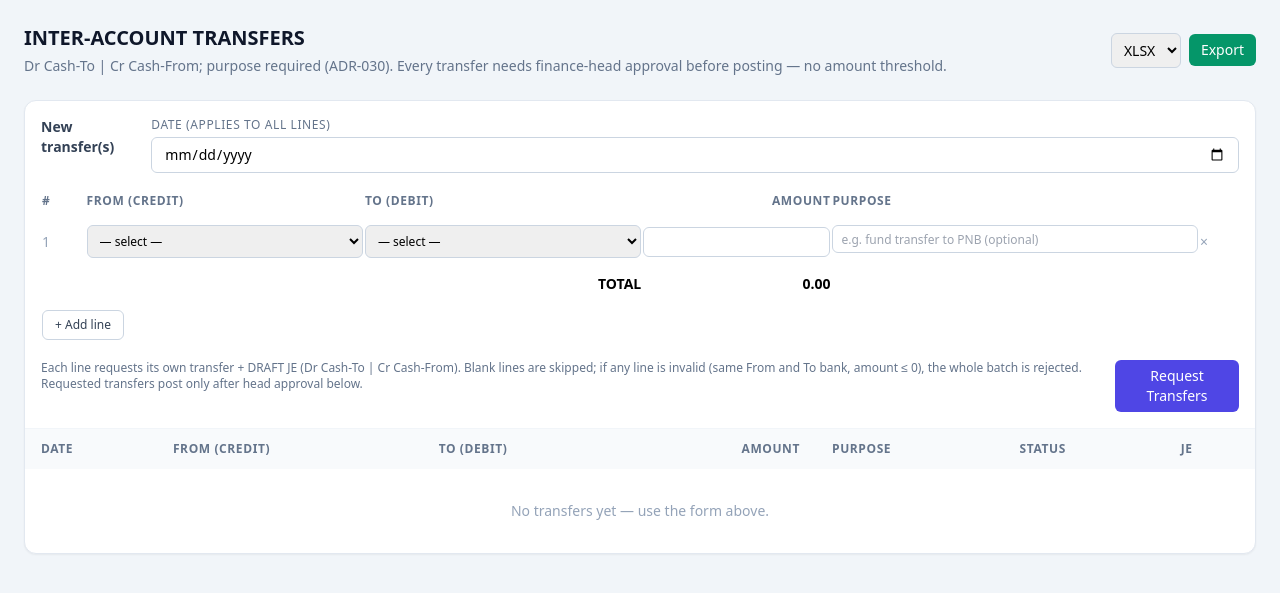
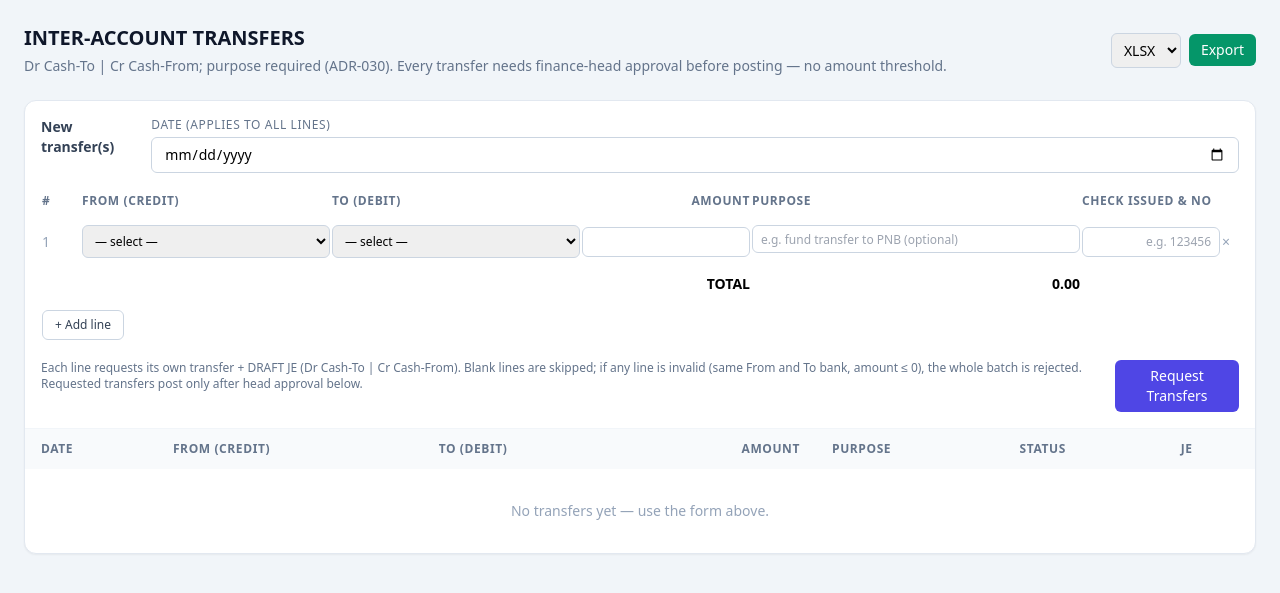
Before and after one commit to WinefredoSailes/STMIET-Accounting_System, a Django app: template backend/apps/ui/templates/ui/cash/transfers.html in a window 1280 px wide. Shown: the top 593 px of the page. Run offline with Django 5.2, Linux system fonts and the light colour scheme; the template is opened without the code that fills it, so the values that code supplies are empty; parts of the project's set-up code (start-up, migrations or seed data) failed here and were passed over.

Commit message:
ADR-030: Add check number field to inter-account transfers - matches CV form format - Model: Added check_no CharField(max_length=32, blank=True) - Serializer: Added check_no to InterAccountTransferSerializer - Template: Label CHECK ISSUED & NO (matches cv_form.html), line_check_no input with maxlength=32, date input w-full only, added CHECK ISSUED & NO column (140px) to table, updated column spans

```diff
--- a/backend/apps/cash/models.py
+++ b/backend/apps/cash/models.py
@@ -261,6 +261,7 @@ class InterAccountTransfer(AuditableModel):
         "auth.User", null=True, blank=True, on_delete=models.SET_NULL, related_name="approved_transfers"
     )
     approved_at = models.DateTimeField(null=True, blank=True)
+    check_no = models.CharField(max_length=32, blank=True, help_text="Check number (optional)")
 
     class Meta:
         ordering = ["-transfer_date"]
--- a/backend/apps/cash/serializers.py
+++ b/backend/apps/cash/serializers.py
@@ -58,7 +58,7 @@ class PCFReplenishmentSerializer(serializers.ModelSerializer):
 class InterAccountTransferSerializer(serializers.ModelSerializer):
     class Meta:
         model = InterAccountTransfer
-        fields = ("id", "transfer_date", "voucher_no", "from_account", "to_account", "amount", "purpose", "reference", "journal_entry", "status", "initiated_by", "approved_by", "approved_at")
+        fields = ("id", "transfer_date", "voucher_no", "from_account", "to_account", "amount", "purpose", "reference", "journal_entry", "status", "initiated_by", "approved_by", "approved_at", "check_no")
 
 
 class CashFlowStatementSerializer(serializers.ModelSerializer):
--- a/backend/apps/ui/templates/ui/cash/transfers.html
+++ b/backend/apps/ui/templates/ui/cash/transfers.html
@@ -17,7 +17,7 @@
         <h2 class="text-sm font-semibold text-slate-700">New transfer(s)</h2>
         <div class="w-full sm:w-auto">
           <label class="block text-xs uppercase tracking-wider text-slate-500 mb-1">Date (applies to all lines)</label>
-          <input type="date" name="transfer_date" class="w-full sm:w-44 rounded-md border border-slate-300 px-3 py-1.5 text-sm focus:border-indigo-500 focus:ring-2 focus:ring-indigo-500/20 outline-none">
+          <input type="date" name="transfer_date" class="w-full rounded-md border border-slate-300 px-3 py-1.5 text-sm focus:border-indigo-500 focus:ring-2 focus:ring-indigo-500/20 outline-none">
         </div>
       </div>
 
@@ -25,12 +25,13 @@
         {% csrf_token %}
         <div class="overflow-x-auto">
           <table class="line-table w-full text-sm" style="min-width: 1080px;">
-            <colgroup>
+<colgroup>
               <col style="width:40px"><!-- # -->
               <col style="width:250px"><!-- From -->
               <col style="width:250px"><!-- To -->
               <col style="width:170px"><!-- Amount -->
               <col style="width:330px"><!-- Purpose -->
+              <col style="width:140px"><!-- Check# -->
               <col style="width:36px"><!-- remove -->
             </colgroup>
             <thead class="text-left text-xs uppercase tracking-wider text-slate-500">
@@ -40,6 +41,7 @@
                 <th class="py-2">To (Debit)</th>
                 <th class="py-2 text-right">Amount</th>
                 <th class="py-2">Purpose</th>
+                <th class="py-2">CHECK ISSUED & NO</th>
                 <th class="py-2"></th>
               </tr>
             </thead>
@@ -65,12 +67,13 @@
                 </td>
                 <td class="py-2"><input type="text" inputmode="decimal" autocomplete="off" data-amount pattern="[0-9,]*[.]?[0-9]*" name="line_amount" required class="w-full rounded-md border border-slate-300 px-2 py-1.5 text-xs text-right tabular-nums"></td>
                 <td class="py-2"><textarea name="line_purpose" data-autogrow rows="1" maxlength="255" placeholder="e.g. fund transfer to PNB (optional)" class="w-full rounded-md border border-slate-300 px-2 py-1.5 text-xs"></textarea></td>
+                <td class="py-2"><input type="text" name="line_check_no" maxlength="32" placeholder="e.g. 123456" class="w-full rounded-md border border-slate-300 px-2 py-1.5 text-xs text-right"></td>
                 <td class="py-2"><button type="button" data-remove-row class="text-slate-400 hover:text-red-600" title="Remove line">&times;</button></td>
               </tr>
             </tbody>
             <tfoot>
               <tr>
-                <td colspan="3" class="py-2 text-right font-semibold">TOTAL</td>
+                <td colspan="4" class="py-2 text-right font-semibold">TOTAL</td>
                 <td id="transfer-total" class="py-2 text-right font-semibold tabular-nums">0.00</td>
                 <td colspan="2"></td>
               </tr>
```
